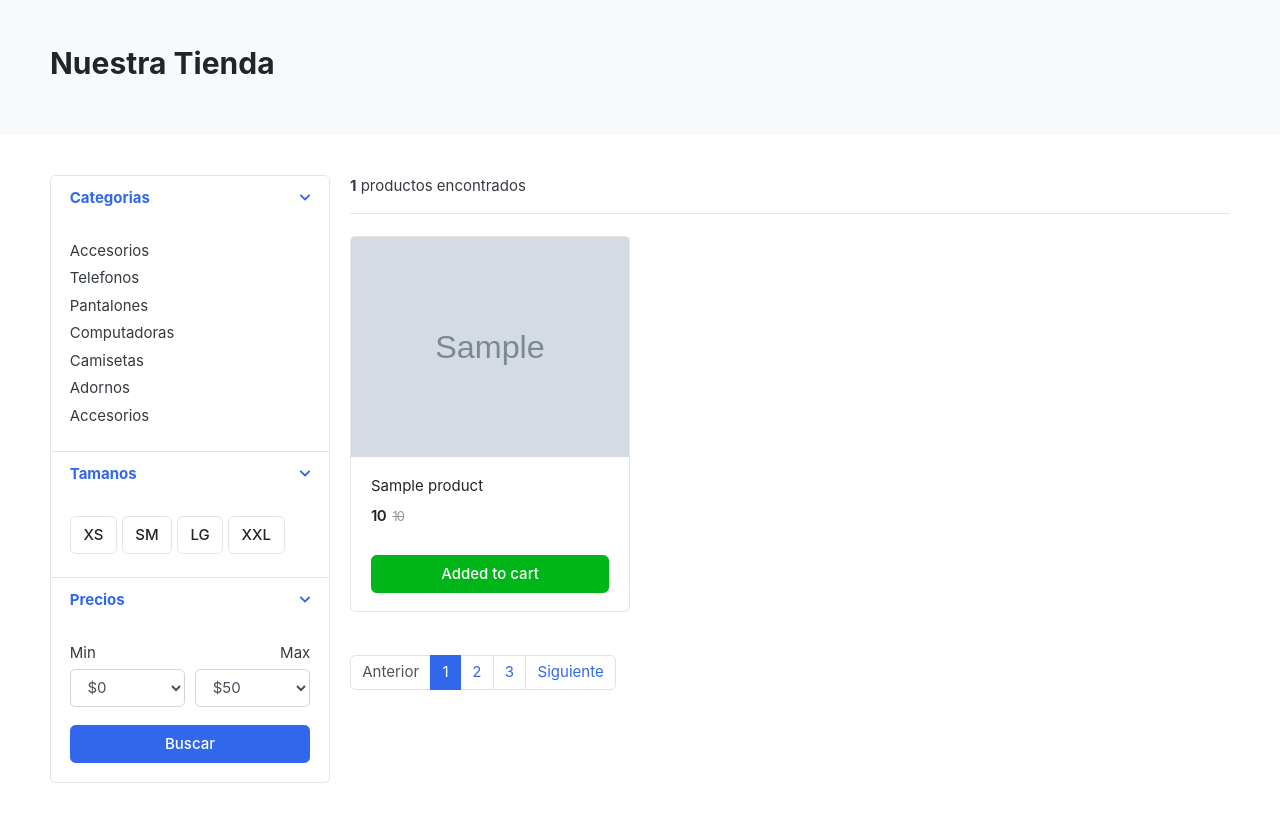
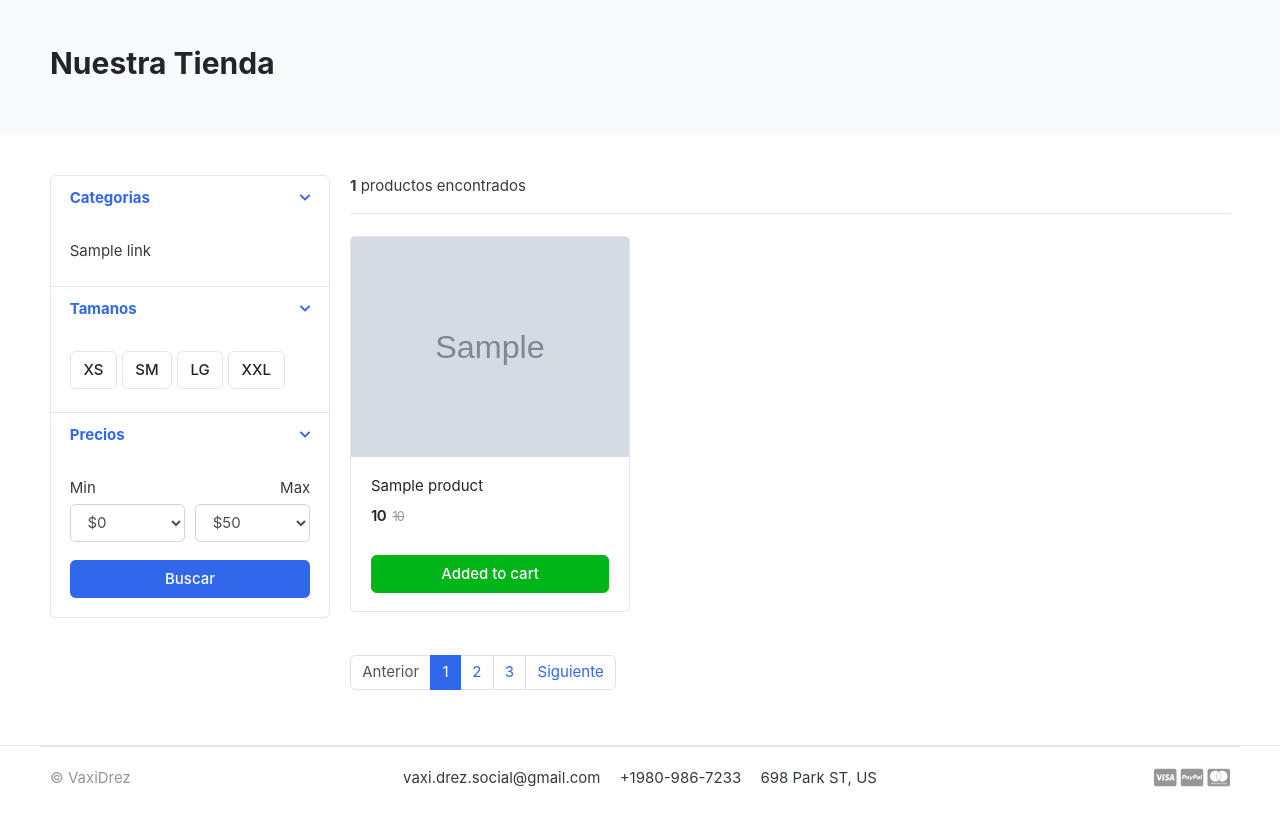
Before and after one commit to Hachhe/DjangoEcommerce, a Django app: template templates/store/store.html in a window 1280 px wide. Shown: the part 119-942 px from the top of the page. After the commit the page ends 906 px from the top, so only its background shows below. Run offline with Django 3.2, Linux system fonts and the light colour scheme; the template is opened without the code that fills it: most values are stand-ins (such as "Sample title", 1, 10 or a date in 2020); grey boxes marked "Sample" are stand-in pictures; some web fonts are replaced.

Commit message:
context preprocessor category

```diff
--- /dev/null
+++ b/category/context_preprocessor.py
@@ -0,0 +1,5 @@
+from .models import Category
+
+def menu_list(request):
+    links = Category.objects.all()
+    return dict(links=links)
--- a/category/models.py
+++ b/category/models.py
@@ -1,4 +1,5 @@
 from django.db import models
+from django.urls import reverse
 
 # Create your models here.
 
@@ -12,5 +13,8 @@ class Category (models.Model):
         verbose_name = 'category'
         verbose_name_plural = 'categories'
 
+    def get_url(self):
+        return reverse('products_by_category', args=[self.slug])
+
     def __str__(self) :
         return self.category_name
--- a/ecommerce/settings.py
+++ b/ecommerce/settings.py
@@ -11,6 +11,7 @@ https://docs.djangoproject.com/en/3.2/ref/settings/
 """
 
 from pathlib import Path
+from unicodedata import category
 
 # Build paths inside the project like this: BASE_DIR / 'subdir'.
 BASE_DIR = Path(__file__).resolve().parent.parent
@@ -65,6 +66,7 @@ TEMPLATES = [
                 'django.template.context_processors.request',
                 'django.contrib.auth.context_processors.auth',
                 'django.contrib.messages.context_processors.messages',
+                'category.context_preprocessor.menu_list',
             ],
         },
     },
--- a/ecommerce/views.py
+++ b/ecommerce/views.py
@@ -1,7 +1,6 @@
 from re import template
 from django.shortcuts import render
 from store.models import Product
-
 
 def home(request):
     products = Product.objects.all().filter(is_available=True)
--- a/templates/includes/navbar.html
+++ b/templates/includes/navbar.html
@@ -38,11 +38,9 @@
                     <i class="fa fa-bars"></i> Categorias
                 </button>
                 <div class="dropdown-menu">
-                    <a class="dropdown-item" href="#">Electronica / Tv, Audio </a>
-                    <a class="dropdown-item" href="#">Auto / Transporte</a>
-                    <a class="dropdown-item" href="#">Ropa Moda / Textiles </a>
-                    <a class="dropdown-item" href="#">Casa & Jardin / Construccion / Luces </a>
-                    <a class="dropdown-item" href="#">Computadoras / Telefonos </a>
+                    {% for link in links %}
+                        <a class="dropdown-item" href="{{ link.get_url }}">{{link.category_name}}</a>
+                    {% endfor %}
                 </div>
             </div>  <!-- category-wrap.// -->
         </div> <!-- col.// -->
--- a/templates/store/store.html
+++ b/templates/store/store.html
@@ -27,15 +27,10 @@
             </header>
             <div class="filter-content collapse show" id="collapse_1" style="">
                 <div class="card-body">
-
                     <ul class="list-menu">
-                    <li><a href="#">Accesorios  </a></li>
-                    <li><a href="#">Telefonos </a></li>
-                    <li><a href="#">Pantalones  </a></li>
-                    <li><a href="#">Computadoras </a></li>
-                    <li><a href="#">Camisetas </a></li>
-                    <li><a href="#">Adornos</a></li>
-                    <li><a href="#">Accesorios </a></li>
+                    {% for link in links %}
+                        <li><a href="#">{{link.category_name}}</a></li>
+                    {% endfor %}
                     </ul>
 
                 </div> <!-- card-body.// -->
```
